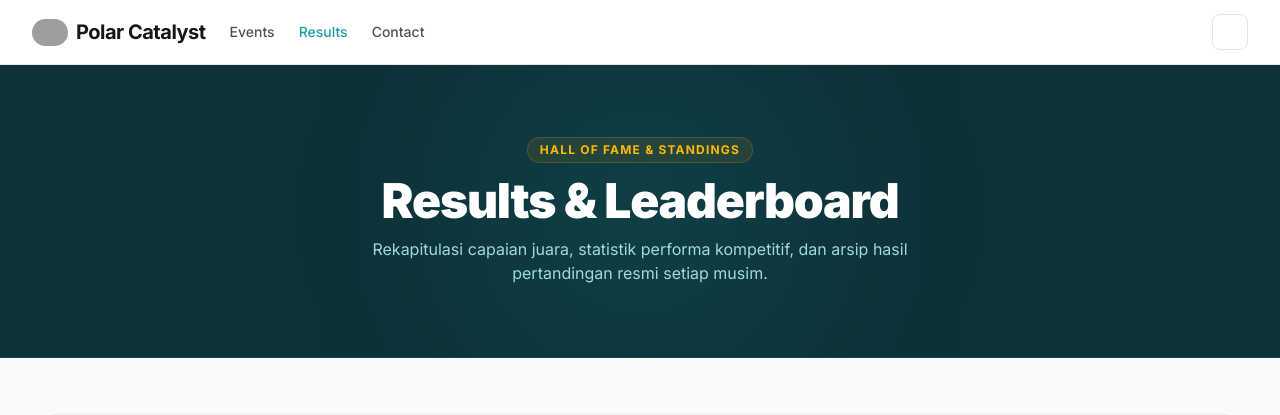
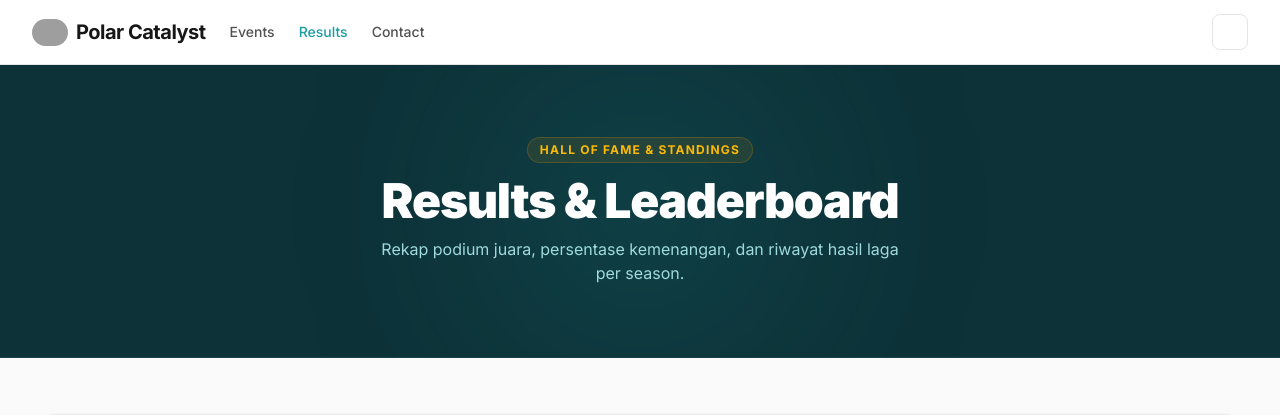
Before and after one commit to Zeehza/Polar-Catalyst, a Laravel app: page /results in a window 1280 px wide. Shown: the top 415 px of the page. Run offline with Laravel 12, Linux system fonts and the light colour scheme; data comes from the database, SQL or seed files in the repository; style sheets or scripts are compiled from the project's sources; some libraries are stand-ins or nearby versions; grey boxes are pictures that could not be loaded.

Commit message:
Revert "style(ui): update Events and Results page descriptions to professional copy"
This reverts commit 09c5215fbee3c34974f141d310b1825ff92a42d5.

```diff
--- a/resources/views/events.blade.php
+++ b/resources/views/events.blade.php
@@ -16,7 +16,7 @@
                 Events &amp; Schedules
             </h1>
             <p class="text-sm md:text-base text-brand-200/90 max-w-xl text-pretty">
-                Jadwal resmi kompetisi, struktur bagan turnamen, dan perkembangan laga di setiap musim Polar Catalyst.
+                Jadwal pertandingan, bagan bracket, dan pantauan tim komunitas Polar Catalyst per season.
             </p>
         </div>
     </section>
--- a/resources/views/results.blade.php
+++ b/resources/views/results.blade.php
@@ -15,7 +15,7 @@
                 Results &amp; Leaderboard
             </h1>
             <p class="text-sm md:text-base text-brand-200/90 max-w-xl text-pretty">
-                Rekapitulasi capaian juara, statistik performa kompetitif, dan arsip hasil pertandingan resmi setiap musim.
+                Rekap podium juara, persentase kemenangan, dan riwayat hasil laga per season.
             </p>
         </div>
     </section>
```
